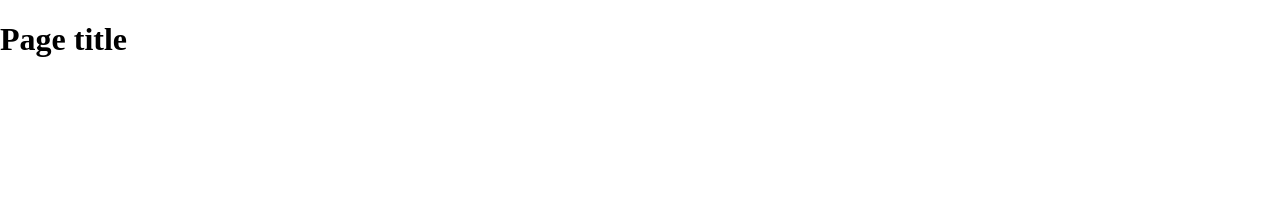
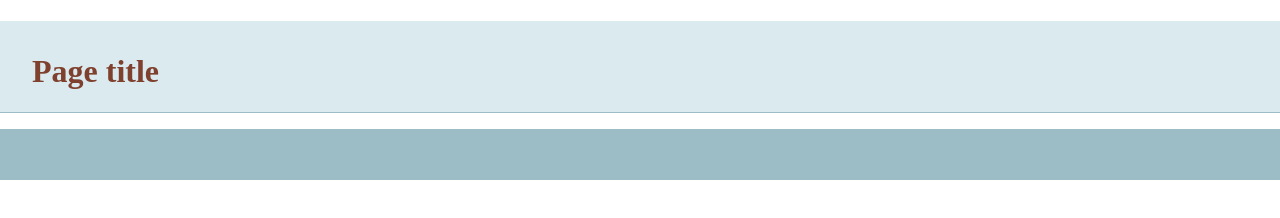
Before and after one commit to metarzan/git-basics, a plain HTML site: page index.html in a window 1280 px wide. Drawn offline with nearby package versions, Linux system fonts and the light colour scheme.

Commit message:
updated css for common elements

```diff
--- a/_css/main.css
+++ b/_css/main.css
@@ -80,7 +80,34 @@ pre {
 	word-wrap: break-word;
 	overflow: auto;
 }
+/* Specific elements
+ ========================================================================*/
+header,main,footer {
+  padding: 0 2em;
+}
+header {
+   border-bottom:1px solid rgb(157,189,198);
+   margin-bottom: 1em;
+   background: rgb(218,234,239);
+ }
+header h1 {
+   color: rgb(127,64,45);
+   padding-top: 1em;
+ }
 
+ main h2 {
+   margin-top: 0.2em;
+   margin-bottom: 0.5em;
+ }
+  main h3 {
+   margin-top: 0.2em;
+   margin-bottom: 0;
+ }
+ footer {
+   background: rgb(157,189,198);
+   padding: 2em;
+   font-size: 0.8em;
+ }
 /* Forms
    ========================================================================== */
 
```
